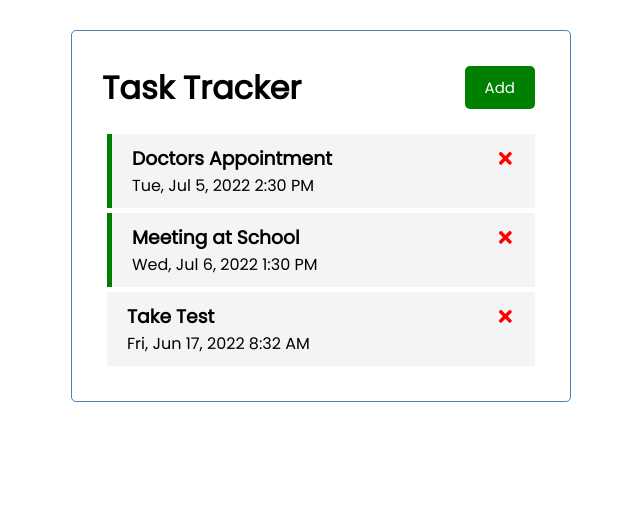
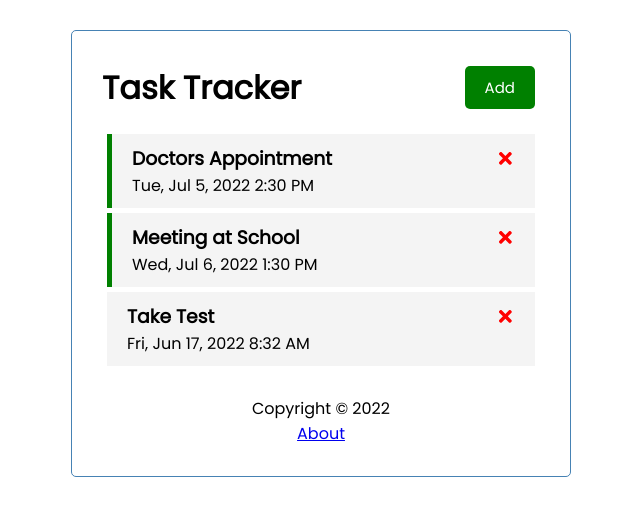
Before and after one commit to maremaric/React-task-tracker, a React (Create React App) app: page / in a window 1280 px wide. Shown: the top 516 px of the page, without its empty margins (319-959 px from the left). Built offline with nearby package versions, Linux system fonts and the light colour scheme; data requests are answered from the project's data file.

Commit message:
Added footer

```diff
--- a/package.json
+++ b/package.json
@@ -11,6 +11,7 @@
     "react": "^18.1.0",
     "react-dom": "^18.1.0",
     "react-icons": "^4.4.0",
+    "react-router-dom": "^6.3.0",
     "react-scripts": "5.0.1",
     "web-vitals": "^2.1.4"
   },
--- a/src/App.js
+++ b/src/App.js
@@ -1,4 +1,5 @@
 import Header from './components/Header';
+import Footer from './components/Footer';
 import Tasks from './components/Tasks';
 import AddTask from './components/AddTask';
 import { useState, useEffect } from 'react';
@@ -84,6 +85,8 @@ const fetchTask = async (id) => {
       <Header onAdd={() => setShowAddTask(!showAddTask)} showAdd={showAddTask}/>
       {showAddTask && <AddTask onAdd={addTask} />}
       {tasks.length > 0 ? (<Tasks tasks={tasks} onDelete={deleteTask} onToggle={toggleReminder} />) : ('No Tasks To Show!')}
+
+      <Footer />
     </div>
   );
 }
--- /dev/null
+++ b/src/components/Footer.js
@@ -0,0 +1,10 @@
+function Footer() {
+  return (
+    <footer>
+        <p>Copyright &copy; 2022</p>
+        <a href="/about">About</a>
+    </footer>
+  )
+}
+
+export default Footer
```
Also changed, not shown: 1 other file (tests, documents, lock files or other folders).
